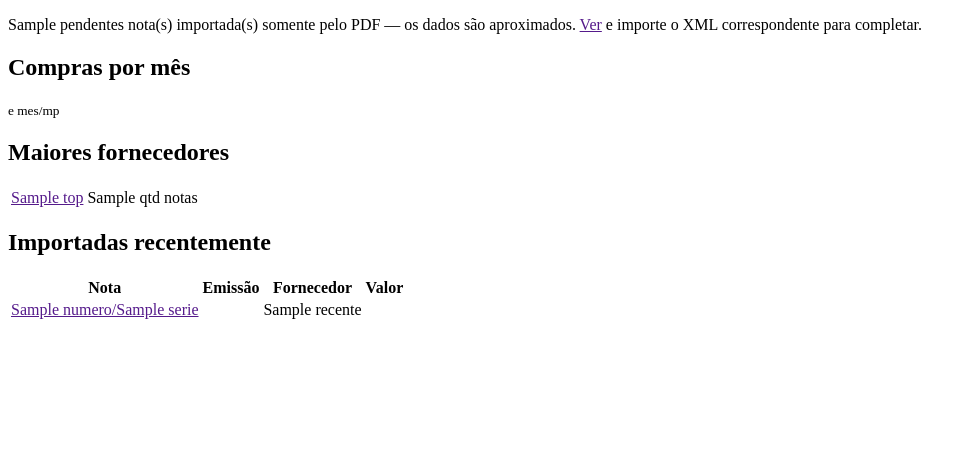
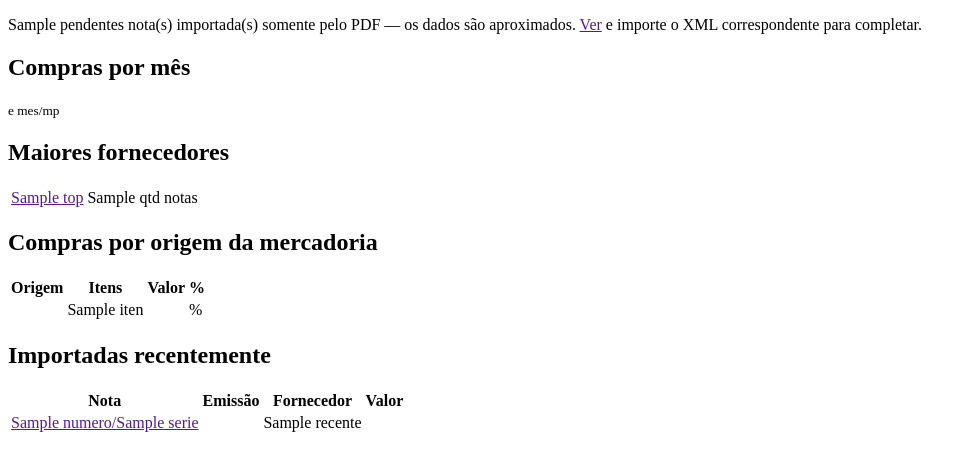
Before and after one commit to bariscagriyuce/entrada-xml-pdf, a Node project: template views/painel.ejs in a window 1280 px wide. Shown: the part 266-737 px from the top of the page, without its empty margins (0-971 px from the left). Run offline with Node 20 templates, Linux system fonts and the light colour scheme; the template is opened without the code that fills it: most values are stand-ins (such as "Sample title", 1, 10 or a date in 2020).

Commit message:
Origem da mercadoria (ICMS orig) em todas as telas
- Coluna Origem (código + descrição, tabela A do CST) na nota, itens,
  produtos, produto e fornecedor; descrição completa ao passar o mouse
- Filtro "Origem da mercadoria" em notas, itens e produtos
- Painel: compras por origem
- CSV de itens e produtos com a origem
- DANFE em PDF: separa origem e CST (ex.: 100 → origem 1, CST 00),
  inclusive nos itens já importados

Co-Authored-By: Claude Opus 5.5 <noreply@anthropic.com>

```diff
--- a/app.js
+++ b/app.js
@@ -6,7 +6,7 @@ import multer from 'multer';
 import * as auth from './lib/auth.js';
 import * as db from './lib/db.js';
 import * as fmt from './lib/fmt.js';
-import { MOD_FRETE, xmlParaArvore } from './lib/nfe.js';
+import { MOD_FRETE, ORIGEM, ORIGEM_CURTA, xmlParaArvore } from './lib/nfe.js';
 import fs from 'node:fs';
 
 const DIR = path.dirname(fileURLToPath(import.meta.url));
@@ -23,7 +23,11 @@ app.disable('x-powered-by');
 app.locals.base = BASE || '/';
 const u = (p = '/') => (BASE + p) || '/';
 Object.assign(app.locals, fmt, {
-  MOD_FRETE, u,
+  MOD_FRETE, ORIGEM, ORIGEM_CURTA, u,
+  // "0 - Nacional"; vazio quando a origem não é conhecida
+  origem: (o) => (o == null || o === '' ? '' : `${o} - ${ORIGEM_CURTA[o] || 'Código desconhecido'}`),
+  origens: (lista) => (lista || '').split(',').filter(Boolean).map((o) => `${o} - ${ORIGEM_CURTA[o] || '?'}`).join(' / '),
+  origemLonga: (o) => (o == null || o === '' ? '' : `${o} - ${ORIGEM[o] || 'Código desconhecido'}`),
   purl: (cnpj, cprod) => u(`/produto?${new URLSearchParams({ cnpj: cnpj || '', cprod: cprod || '' })}`),
 });
 
@@ -185,6 +189,11 @@ function filtros(q, porItem = false) {
     const v = Number(s);
     if (Number.isFinite(v)) { w.push(`${porItem ? 'i.vprod' : 'n.v_nf'} ${op} ?`); p.push(v); }
   }
+  if (/^[0-8]$/.test(q.orig || '')) {
+    if (porItem) w.push('i.icms_orig = ?');
+    else w.push('EXISTS (SELECT 1 FROM itens i3 WHERE i3.nota_id=n.id AND i3.icms_orig = ?)');
+    p.push(q.orig);
+  }
   if (porItem) {
     if (q.ncm) { w.push('i.ncm LIKE ?'); p.push(`${q.ncm.replace(/\D/g, '')}%`); }
     if (q.cfop) { w.push('i.cfop = ?'); p.push(q.cfop.trim()); }
@@ -226,6 +235,8 @@ rotas.get('/', (req, res) => {
     pendentes: db.valor("SELECT COUNT(*) FROM notas WHERE origem='pdf'"),
     top: db.all('SELECT e.cnpj, COALESCE(e.nome, n.emit_cnpj) nome, COUNT(*) qtd, SUM(n.v_nf) total FROM notas n '
       + 'LEFT JOIN empresas e ON e.cnpj=n.emit_cnpj GROUP BY n.emit_cnpj ORDER BY total DESC LIMIT 8'),
+    porOrigem: db.all(`SELECT i.icms_orig orig, COUNT(*) itens, SUM(i.vprod) total FROM itens i
+      GROUP BY i.icms_orig ORDER BY total DESC`),
     recentes: db.all('SELECT n.*, e.nome emit_nome FROM notas n LEFT JOIN empresas e ON e.cnpj=n.emit_cnpj ORDER BY n.id DESC LIMIT 8'),
   });
 });
@@ -315,7 +326,7 @@ rotas.get('/fornecedores/:cnpj', (req, res, next) => {
     e,
     r: db.get('SELECT COUNT(*) qtd, SUM(v_nf) total, MIN(data_emissao) primeira, MAX(data_emissao) ultima FROM notas WHERE emit_cnpj=?', [cnpj]),
     notas: db.all('SELECT n.*, (SELECT COUNT(*) FROM itens i WHERE i.nota_id=n.id) n_itens FROM notas n WHERE emit_cnpj=? ORDER BY data_emissao DESC', [cnpj]),
-    produtos: db.all(`SELECT i.cprod, MAX(i.xprod) xprod, MAX(i.ucom) ucom, COUNT(*) vezes, SUM(i.qcom) qtd, SUM(i.vprod) total,
+    produtos: db.all(`SELECT i.cprod, MAX(i.xprod) xprod, MAX(i.ucom) ucom, GROUP_CONCAT(DISTINCT i.icms_orig) origens, COUNT(*) vezes, SUM(i.qcom) qtd, SUM(i.vprod) total,
       MIN(i.vuncom) pmin, MAX(i.vuncom) pmax, MAX(n.data_emissao) ultima FROM itens i JOIN notas n ON n.id=i.nota_id
       WHERE n.emit_cnpj=? GROUP BY i.cprod ORDER BY total DESC`, [cnpj]),
   });
@@ -326,7 +337,8 @@ rotas.get('/produtos', (req, res) => {
   const { where, params } = filtros(q, true);
   const ordem = { total: 'total DESC', qtd: 'qtd DESC', nome: 'xprod', vezes: 'vezes DESC', ultima: 'ultima DESC' }[q.ordem] || 'total DESC';
   const agg = `SELECT n.emit_cnpj, e.nome emit_nome, i.cprod, MAX(i.xprod) xprod, MAX(i.cean) cean, MAX(i.ncm) ncm,
-    MAX(i.ucom) ucom, COUNT(*) vezes, SUM(i.qcom) qtd, SUM(i.vprod) total, MIN(i.vuncom) pmin, MAX(i.vuncom) pmax,
+    MAX(i.ucom) ucom, GROUP_CONCAT(DISTINCT i.icms_orig) origens,
+    COUNT(*) vezes, SUM(i.qcom) qtd, SUM(i.vprod) total, MIN(i.vuncom) pmin, MAX(i.vuncom) pmax,
     MAX(n.data_emissao) ultima,
     (SELECT i3.vuncom FROM itens i3 JOIN notas n3 ON n3.id=i3.nota_id WHERE n3.emit_cnpj IS n.emit_cnpj AND i3.cprod IS i.cprod
       ORDER BY n3.data_emissao DESC, n3.id DESC LIMIT 1) ultimo_preco
@@ -334,10 +346,10 @@ rotas.get('/produtos', (req, res) => {
     GROUP BY n.emit_cnpj, i.cprod`;
   if (q.formato === 'csv') {
     return csv(res, 'produtos.csv',
-      ['Fornecedor', 'CNPJ', 'Código', 'Descrição', 'EAN', 'NCM', 'Unidade', 'Compras', 'Quantidade', 'Valor Total',
+      ['Fornecedor', 'CNPJ', 'Código', 'Descrição', 'EAN', 'NCM', 'Origem', 'Unidade', 'Compras', 'Quantidade', 'Valor Total',
         'Menor Preço', 'Maior Preço', 'Último Preço', 'Última Compra'],
       db.all(`${agg} ORDER BY ${ordem}`, params).map((r) => [r.emit_nome, r.emit_cnpj, r.cprod, r.xprod, r.cean, r.ncm,
-        r.ucom, r.vezes, r.qtd, r.total, r.pmin, r.pmax, r.ultimo_preco, r.ultima]));
+        (r.origens || '').split(',').filter(Boolean).map(app.locals.origem).join(' / '), r.ucom, r.vezes, r.qtd, r.total, r.pmin, r.pmax, r.ultimo_preco, r.ultima]));
   }
   const pg = paginar(q, `SELECT COUNT(*) FROM (${agg})`, params);
   res.render('produtos', { ...pg, rows: db.all(`${agg} ORDER BY ${ordem}${pg.lim}`, params), fornecedores: fornecedoresLista() });
@@ -374,10 +386,10 @@ rotas.get('/itens', (req, res) => {
   if (q.formato === 'csv') {
     return csv(res, 'itens.csv',
       ['Emissão', 'NF', 'Série', 'Chave', 'Fornecedor', 'CNPJ', 'Item', 'Código', 'EAN', 'Descrição', 'NCM', 'CEST', 'CFOP',
-        'Unidade', 'Quantidade', 'Valor Unitário', 'Valor Total', 'Desconto', 'Frete', 'CST ICMS', 'BC ICMS', 'Alíq. ICMS',
+        'Unidade', 'Quantidade', 'Valor Unitário', 'Valor Total', 'Desconto', 'Frete', 'Origem', 'Descrição da Origem', 'CST ICMS', 'BC ICMS', 'Alíq. ICMS',
         'ICMS', 'ICMS ST', 'Alíq. IPI', 'IPI', 'PIS', 'COFINS', 'Pedido'],
       db.all(sel, params).map((r) => [r.data_emissao, r.numero, r.serie, r.chave, r.emit_nome, r.emit_cnpj, r.n_item, r.cprod,
-        r.cean, r.xprod, r.ncm, r.cest, r.cfop, r.ucom, r.qcom, r.vuncom, r.vprod, r.vdesc, r.vfrete, r.icms_cst, r.icms_vbc,
+        r.cean, r.xprod, r.ncm, r.cest, r.cfop, r.ucom, r.qcom, r.vuncom, r.vprod, r.vdesc, r.vfrete, r.icms_orig, ORIGEM[r.icms_orig] || '', r.icms_cst, r.icms_vbc,
         r.icms_picms, r.icms_vicms, r.icms_vicmsst, r.ipi_pipi, r.ipi_vipi, r.pis_vpis, r.cofins_vcofins, r.xped]));
   }
   const pg = paginar(q, `SELECT COUNT(*)${base}`, params);
--- a/views/fornecedor.ejs
+++ b/views/fornecedor.ejs
@@ -18,9 +18,9 @@
     <a class="btn sec" href="<%= u('/itens?emit=' + e.cnpj) %>">Filtrar itens</a></p>
 </div>
 <div class="card"><h2>Produtos comprados (<%= produtos.length %>)</h2><div class="tw"><table>
-  <tr><th>Código</th><th>Descrição</th><th>Un</th><th class="n">Compras</th><th class="n">Qtd total</th><th class="n">Valor total</th><th class="n">Menor preço</th><th class="n">Maior preço</th><th>Última</th></tr>
+  <tr><th>Código</th><th>Descrição</th><th>Origem</th><th>Un</th><th class="n">Compras</th><th class="n">Qtd total</th><th class="n">Valor total</th><th class="n">Menor preço</th><th class="n">Maior preço</th><th>Última</th></tr>
   <% for (const p of produtos) { %>
-  <tr><td class="mono"><%= p.cprod %></td><td><a href="<%= purl(e.cnpj, p.cprod) %>"><%= p.xprod %></a></td><td><%= p.ucom %></td>
+  <tr><td class="mono"><%= p.cprod %></td><td><a href="<%= purl(e.cnpj, p.cprod) %>"><%= p.xprod %></a></td><td class="small"><%= origens(p.origens) || '—' %></td><td><%= p.ucom %></td>
     <td class="n"><%= p.vezes %></td><td class="n"><%= qtd(p.qtd) %></td><td class="n"><%= moeda(p.total) %></td>
     <td class="n"><%= brl(p.pmin, 4) %></td><td class="n"><%= brl(p.pmax, 4) %></td><td><%= data(p.ultima) %></td></tr>
   <% } %>
--- a/views/itens.ejs
+++ b/views/itens.ejs
@@ -5,18 +5,18 @@
 <div class="card">
   <p>Total filtrado: <b><%= moeda(soma) %></b></p>
   <div class="tw"><table class="small">
-    <thead><tr><%- ord('data', 'Emissão') %><th>Nota</th><th>Fornecedor</th><th>Código</th><%- ord('nome', 'Descrição') %><th>NCM</th><th>CFOP</th><th>Un</th>
+    <thead><tr><%- ord('data', 'Emissão') %><th>Nota</th><th>Fornecedor</th><th>Código</th><%- ord('nome', 'Descrição') %><th>NCM</th><th>CFOP</th><th>Origem</th><th>Un</th>
       <th class="n">Qtd</th><%- ord('preco', 'Vl. unit.', 'n') %><%- ord('valor', 'Vl. total', 'n') %><th class="n">ICMS</th><th class="n">IPI</th></tr></thead>
     <tbody>
     <% for (const i of rows) { %>
     <tr><td><%= data(i.data_emissao) %></td><td><a href="<%= u('/notas/' + i.nid) %>"><%= i.numero %>/<%= i.serie %></a></td>
       <td><% if (i.emit_cnpj) { %><a href="<%= u('/fornecedores/' + i.emit_cnpj) %>"><%= i.emit_nome || doc(i.emit_cnpj) %></a><% } %></td>
       <td class="mono"><%= i.cprod %></td><td><a href="<%= purl(i.emit_cnpj, i.cprod) %>"><%= i.xprod %></a></td>
-      <td class="mono"><%= i.ncm || '' %></td><td class="mono"><%= i.cfop || '' %></td><td><%= i.ucom || '' %></td>
+      <td class="mono"><%= i.ncm || '' %></td><td class="mono"><%= i.cfop || '' %></td><td class="small" title="<%= origemLonga(i.icms_orig) %>"><%= origem(i.icms_orig) || '—' %></td><td><%= i.ucom || '' %></td>
       <td class="n"><%= qtd(i.qcom) %></td><td class="n"><%= brl(i.vuncom, 4) %></td><td class="n"><b><%= brl(i.vprod) %></b></td>
       <td class="n"><%= opc(i.icms_vicms) %></td><td class="n"><%= opc(i.ipi_vipi) %></td></tr>
     <% } %>
-    <% if (!rows.length) { %><tr><td colspan="13" class="muted">Nenhum item encontrado.</td></tr><% } %>
+    <% if (!rows.length) { %><tr><td colspan="14" class="muted">Nenhum item encontrado.</td></tr><% } %>
     </tbody>
   </table></div>
   <%- include('partials/paginacao') %>
--- a/views/painel.ejs
+++ b/views/painel.ejs
@@ -38,6 +38,18 @@
     </table>
   </div>
 </div>
+<% if (porOrigem.length) { const totOrig = porOrigem.reduce((s, o) => s + (o.total || 0), 0) || 1; %>
+<div class="card">
+  <h2>Compras por origem da mercadoria</h2>
+  <table>
+    <tr><th>Origem</th><th class="n">Itens</th><th class="n">Valor</th><th class="n">%</th></tr>
+    <% for (const o of porOrigem) { %>
+    <tr><td title="<%= origemLonga(o.orig) %>"><% if (o.orig != null) { %><a href="<%= u('/itens?orig=' + o.orig) %>"><%= origemLonga(o.orig) %></a><% } else { %><span class="muted">Não informada</span><% } %></td>
+      <td class="n"><%= o.itens %></td><td class="n"><%= moeda(o.total) %></td><td class="n"><%= brl((o.total || 0) / totOrig * 100, 1) %>%</td></tr>
+    <% } %>
+  </table>
+</div>
+<% } %>
 <div class="card">
   <h2>Importadas recentemente</h2>
   <table>
--- a/views/partials/filtros.ejs
+++ b/views/partials/filtros.ejs
@@ -16,10 +16,14 @@
   <label>NCM<input name="ncm" value="<%= q.ncm || '' %>" size="9"></label>
   <label>CFOP<input name="cfop" value="<%= q.cfop || '' %>" size="5"></label>
   <% } %>
+  <label>Origem da mercadoria
+    <select name="orig"><option value="">Todas</option>
+      <% for (const [k, v] of Object.entries(ORIGEM)) { %><option value="<%= k %>" <%= q.orig === k ? 'selected' : '' %> title="<%= v %>"><%= k %> - <%= ORIGEM_CURTA[k] %></option><% } %>
+    </select></label>
   <label>Valor mín.<input name="vmin" value="<%= q.vmin || '' %>" size="8"></label>
   <label>Valor máx.<input name="vmax" value="<%= q.vmax || '' %>" size="8"></label>
   <% if (q.ordem) { %><input type="hidden" name="ordem" value="<%= q.ordem %>"><% } %>
   <button>Filtrar</button>
-  <a class="btn sec" href="<%= urlCom({ q: null, emit: null, dest: null, de: null, ate: null, ncm: null, cfop: null, vmin: null, vmax: null, ordem: null, pag: null, origem: null }) %>">Limpar</a>
+  <a class="btn sec" href="<%= urlCom({ q: null, emit: null, dest: null, de: null, ate: null, ncm: null, cfop: null, vmin: null, vmax: null, orig: null, ordem: null, pag: null, origem: null }) %>">Limpar</a>
   <a class="btn sec right" href="<%= urlCom({ formato: 'csv', pag: null }) %>">Exportar CSV</a>
 </form>
--- a/views/produtos.ejs
+++ b/views/produtos.ejs
@@ -3,7 +3,7 @@
 <p class="sub">Cada linha é um produto de um fornecedor (pelo código do fornecedor), somando todas as notas.</p>
 <%- include('partials/filtros', { placeholder: 'Descrição, código ou EAN do produto…', porItem: true }) %>
 <div class="card tw"><table>
-  <thead><tr><th>Fornecedor</th><th>Código</th><%- ord('nome', 'Descrição') %><th>NCM</th><th>Un</th>
+  <thead><tr><th>Fornecedor</th><th>Código</th><%- ord('nome', 'Descrição') %><th>NCM</th><th>Origem</th><th>Un</th>
     <%- ord('vezes', 'Compras', 'n') %><%- ord('qtd', 'Qtd total', 'n') %><%- ord('total', 'Valor total', 'n') %>
     <th class="n">Menor</th><th class="n">Maior</th><th class="n">Último preço</th><%- ord('ultima', 'Última') %></tr></thead>
   <tbody>
@@ -11,12 +11,12 @@
   <tr><td class="small"><% if (p.emit_cnpj) { %><a href="<%= u('/fornecedores/' + p.emit_cnpj) %>"><%= p.emit_nome || doc(p.emit_cnpj) %></a><% } %></td>
     <td class="mono"><%= p.cprod %></td>
     <td><a href="<%= purl(p.emit_cnpj, p.cprod) %>"><%= p.xprod %></a><% if (p.cean && p.cean !== 'SEM GTIN') { %><div class="muted mono small">EAN <%= p.cean %></div><% } %></td>
-    <td class="mono"><%= p.ncm || '' %></td><td><%= p.ucom || '' %></td>
+    <td class="mono"><%= p.ncm || '' %></td><td class="small"><%= origens(p.origens) || '—' %></td><td><%= p.ucom || '' %></td>
     <td class="n"><%= p.vezes %></td><td class="n"><%= qtd(p.qtd) %></td><td class="n"><b><%= moeda(p.total) %></b></td>
     <td class="n"><%= brl(p.pmin, 4) %></td><td class="n"><%= brl(p.pmax, 4) %></td><td class="n"><%= brl(p.ultimo_preco, 4) %></td>
     <td><%= data(p.ultima) %></td></tr>
   <% } %>
-  <% if (!rows.length) { %><tr><td colspan="12" class="muted">Nenhum produto encontrado.</td></tr><% } %>
+  <% if (!rows.length) { %><tr><td colspan="13" class="muted">Nenhum produto encontrado.</td></tr><% } %>
   </tbody>
 </table><%- include('partials/paginacao') %></div>
 <%- include('partials/rodape') %>
```
Also changed, not shown: views/nota.ejs (+4 -4 lines), views/produto.ejs (+4 -3 lines), lib/danfe.js, lib/db.js, lib/nfe.js.
